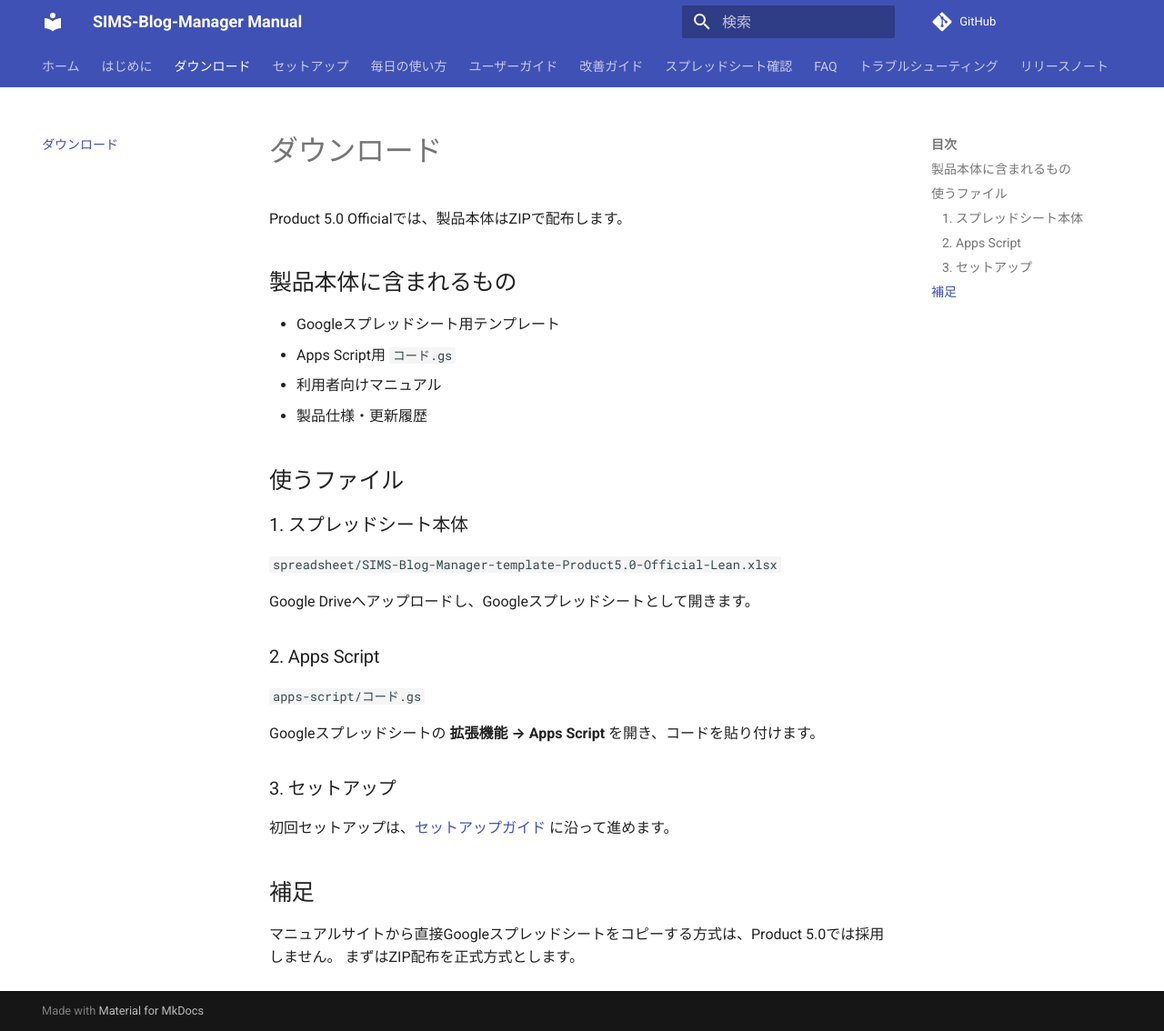
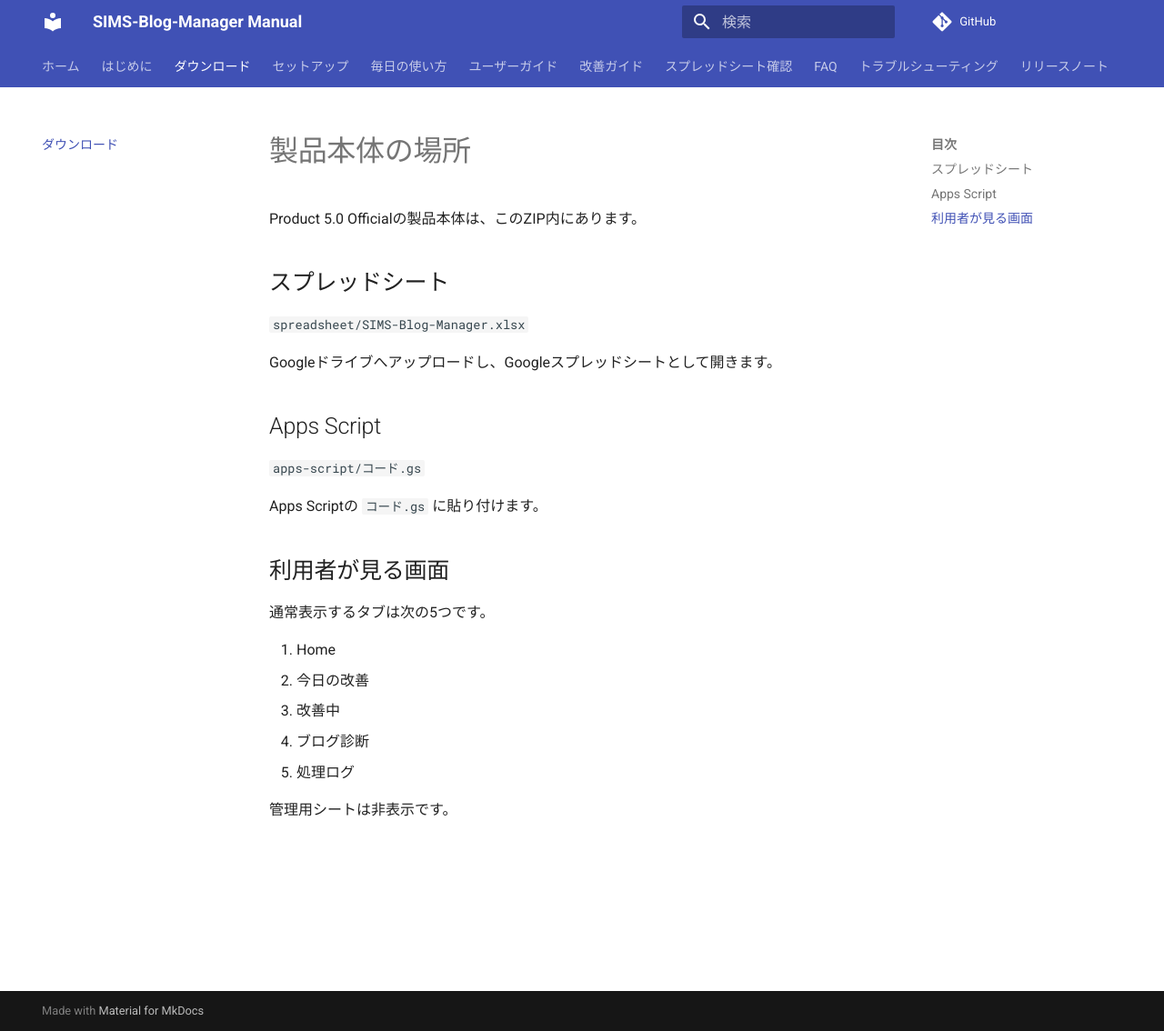
Before and after one commit to simstools55-ops/SIMS-Blog-Manager, an MkDocs documentation site: the page built from docs/download.md, in a window 1280 px wide and 1134 px high. Shown: the whole window at 91% size. Built offline with MkDocs 1.6.1 and Material for MkDocs 9.7.7, drawn with Linux system fonts in a browser that asks for light colours; comment, search, counter and statistics services are not loaded.

Commit message:
Product 5.0 Visible Tabs Reset

```diff
--- a/docs/download.md
+++ b/docs/download.md
@@ -1,33 +1,27 @@
-# ダウンロード
+# 製品本体の場所
 
-Product 5.0 Officialでは、製品本体はZIPで配布します。
+Product 5.0 Officialの製品本体は、このZIP内にあります。
 
-## 製品本体に含まれるもの
+## スプレッドシート
 
-- Googleスプレッドシート用テンプレート
-- Apps Script用 `コード.gs`
-- 利用者向けマニュアル
-- 製品仕様・更新履歴
+`spreadsheet/SIMS-Blog-Manager.xlsx`
 
-## 使うファイル
+Googleドライブへアップロードし、Googleスプレッドシートとして開きます。
 
-### 1. スプレッドシート本体
-
-`spreadsheet/SIMS-Blog-Manager-template-Product5.0-Official-Lean.xlsx`
-
-Google Driveへアップロードし、Googleスプレッドシートとして開きます。
-
-### 2. Apps Script
+## Apps Script
 
 `apps-script/コード.gs`
 
-Googleスプレッドシートの **拡張機能 → Apps Script** を開き、コードを貼り付けます。
+Apps Scriptの `コード.gs` に貼り付けます。
 
-### 3. セットアップ
+## 利用者が見る画面
 
-初回セットアップは、[セットアップガイド](setup/index.md) に沿って進めます。
+通常表示するタブは次の5つです。
 
-## 補足
+1. Home
+2. 今日の改善
+3. 改善中
+4. ブログ診断
+5. 処理ログ
 
-マニュアルサイトから直接Googleスプレッドシートをコピーする方式は、Product 5.0では採用しません。
-まずはZIP配布を正式方式とします。
+管理用シートは非表示です。
```
Also changed, not shown: CHANGELOG.md (+5 -6 lines), PRODUCT_BODY_README.md (+22 -26 lines), README.md (+17 -41 lines), product/SPREADSHEET_UI_SPEC.md (+18 -61 lines), 1 other file.
